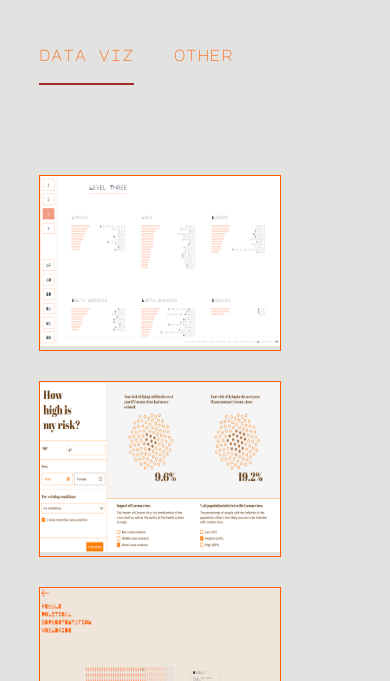
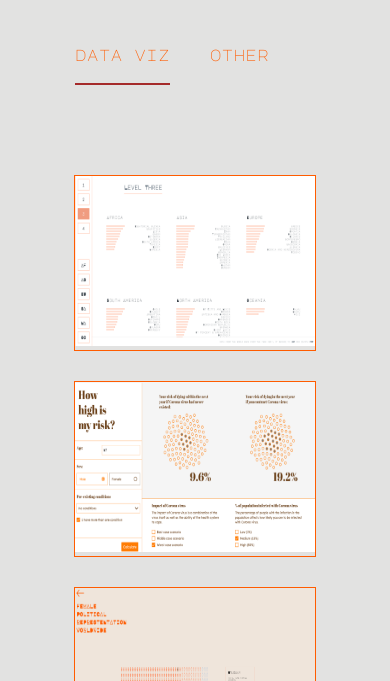
Before and after one commit to eadehemingway/portfolio, a Gatsby site: page / in a window 390 px wide. Shown: the part 163-844 px from the top of the page. Built offline with nearby package versions, Linux system fonts and the light colour scheme; Gatsby itself is replaced by a stand-in of ours.

Commit message:
center in mobile view

```diff
--- a/src/components/Gallery.tsx
+++ b/src/components/Gallery.tsx
@@ -120,6 +120,7 @@ const GalleryContainer = styled.div`
   grid-template-columns: 1fr 1fr 1fr;
   grid-template-row: auto;
   margin: auto;
+  padding-bottom: 100px;
   column-gap: 30px;
   row-gap: 30px;
   justify-items: center;
@@ -129,7 +130,6 @@ const GalleryContainer = styled.div`
   }
   @media (max-width: 400px) {
     grid-template-columns: 1fr;
-    justify-items: start;
   }
 `
 const Container = styled.div`
@@ -138,4 +138,8 @@ const Container = styled.div`
 `
 const DummyDiv = styled.div`
   width: 340px;
+  @media (max-width: 400px) {
+    width: 240px;
+    margin: 0px;
+  }
 `
```
